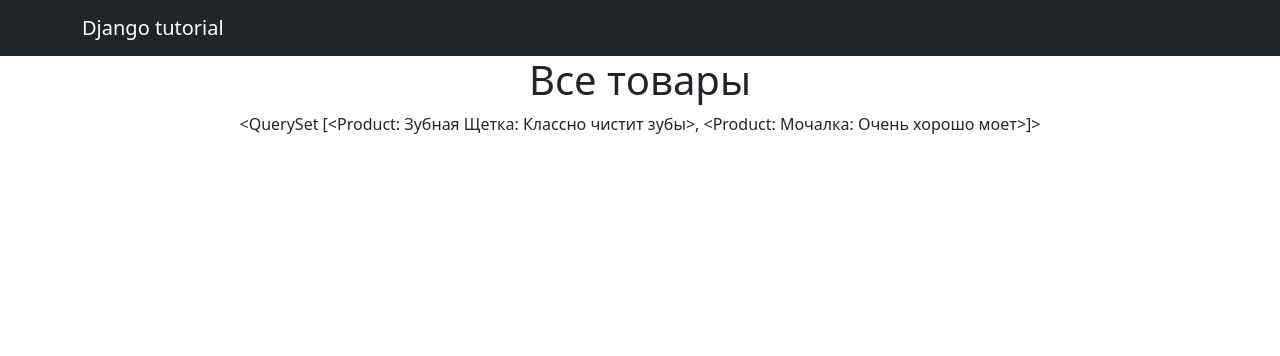
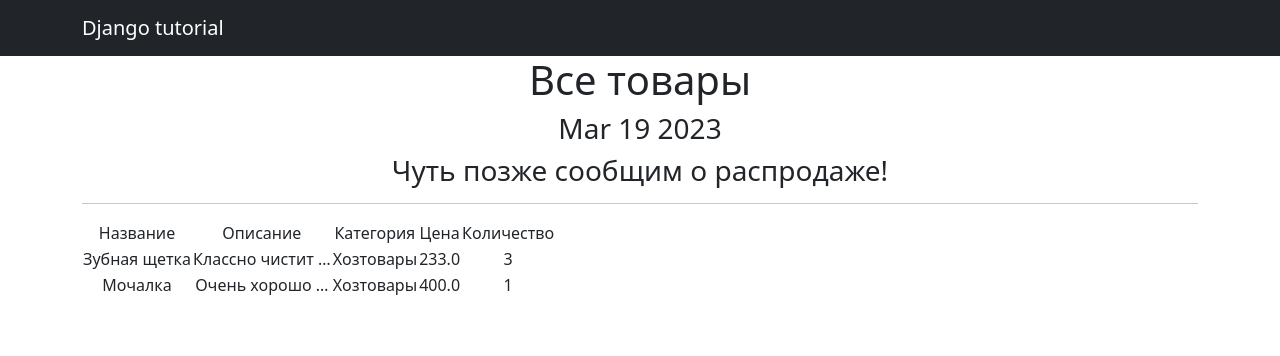
Before and after one commit to Alexey-dn/DjangoController, a Django app: page /products/ in a window 1280 px wide. Shown: the top 356 px of the page. Run offline with Django 4.2, Linux system fonts and the light colour scheme; data comes from the database, SQL or seed files in the repository; some libraries are stand-ins or nearby versions.

Commit message:
added timenow, sale info, table with products info

```diff
--- a/project/templates/products.html
+++ b/project/templates/products.html
@@ -8,6 +8,48 @@ Products
 
 <!-- В контенте на странице мы выводим все товары -->
 {% block content %}
-<h1>Все товары</h1>
-{{ products }}
+    <h1>Все товары</h1>
+    <!-- Используем переданную из представления переменную time_now
+    и применяем к ней фильтр date. По назначению этот фильтр очень похож
+    на метод strftime у объекта datetime в Python — вывод времени
+    в указанном формате. -->
+    <h3>{{ time_now|date:'M d Y' }}</h3>
+    <!-- Если в переменной next_sale будет None,
+    то выведется указанный в фильтре текст -->
+    <h3> {{ next_sale|default_if_none:"Чуть позже сообщим о распродаже!" }} </h3>
+    <hr>
+    {% if products %}
+        <table> <!-- Начинаем описывать таблицу -->
+            <tr> <!-- Добавляем строку -->
+                <td>Название</td> <!-- Добавляем ячейку в строку -->
+                <td>Описание</td>
+                <td>Категория</td>
+                <td>Цена</td>
+                <td>Количество</td>
+            </tr> <!-- Не забываем закрыть HTML-тег строки -->
+                <!-- Для каждого товара будете генерироваться новая строчка,
+                т.е. новый HTML код, который указан в теле цикла.
+                При этом сам цикл работает точно так же, как и в Python.
+                 product — переменная цикла, т.е. наш товар полученный из списка -->
+            {% for product in products %}
+            <tr>
+                <!-- Не забываем, что переменные в шаблоне ничем не отличаются
+                от переменных в Python. Здесь также можно получать доступ к
+                полям объекта модели. Например, здесь мы выводим имя,
+                в следующем столбце описание, и т.д.  -->
+                <td>{{ product.name }}</td>
+                <td>{{ product.description|truncatewords:2 }}</td>
+                <!-- Добавим специальный фильтр truncatechars,
+                чтобы ограничить количество символов до 15.
+                Все остальные символы превратятся в многоточие. -->
+                <td>{{ product.category.name }}</td>
+                <td>{{ product.price }}</td>
+                <td>{{ product.quantity }}</td>
+            </tr>
+            {% endfor %}
+
+        </table>
+    {% else %}
+        <h2>Товаров нет!</h2>
+    {% endif %}
 {% endblock content %}
```
